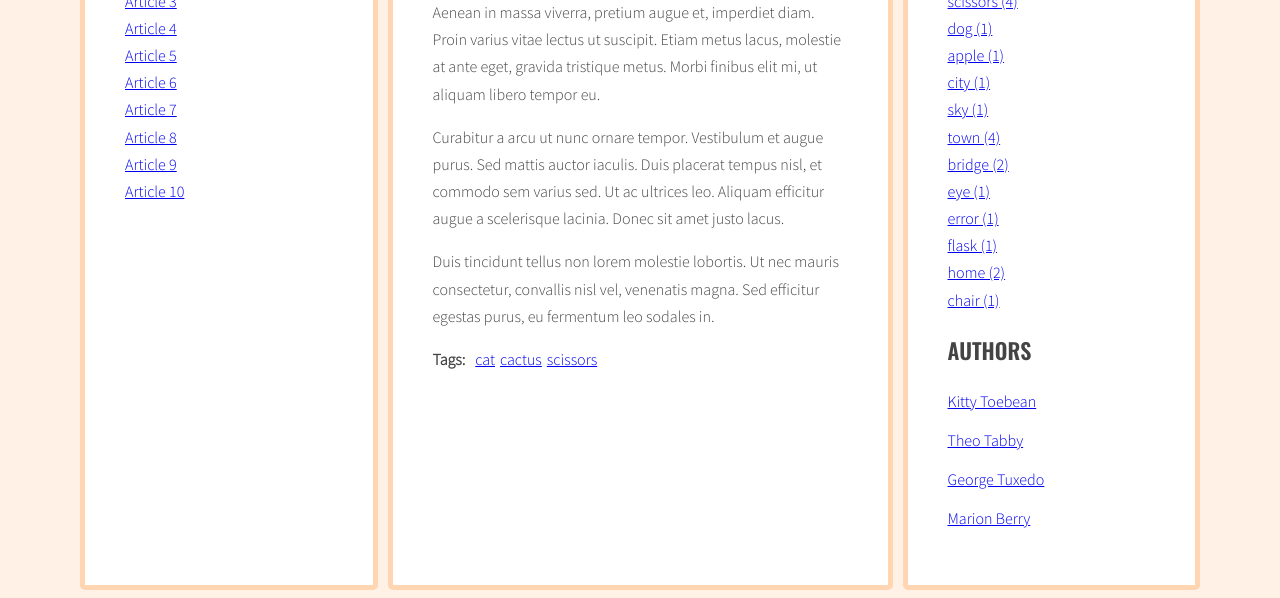
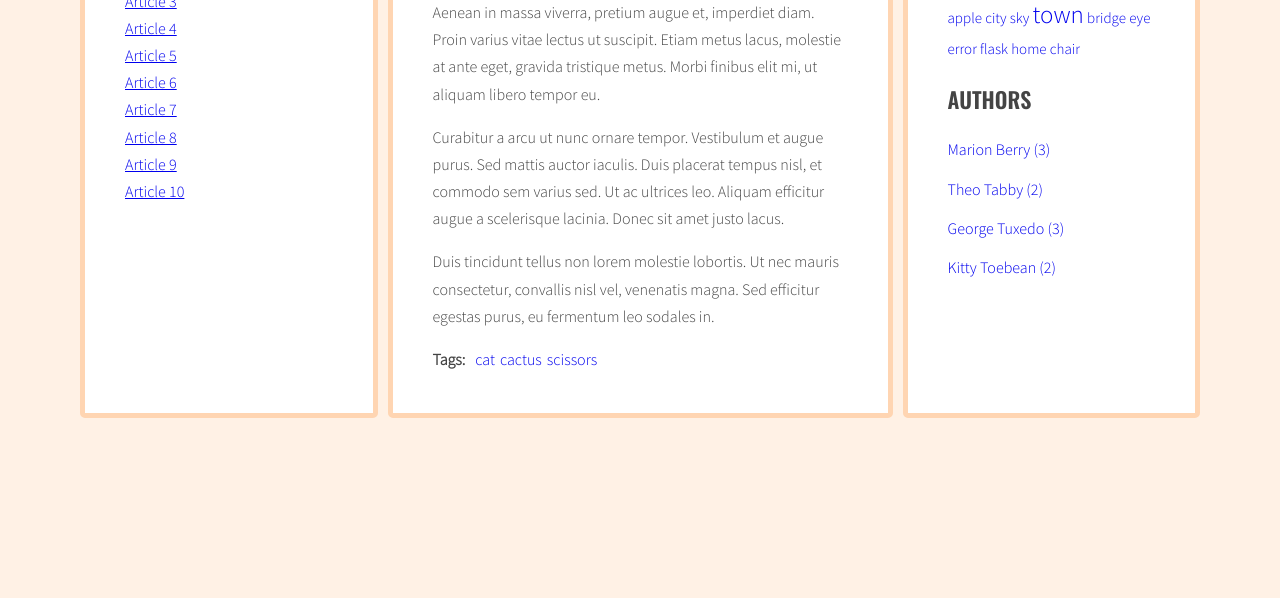
Before and after one commit to MaciekLichon/javascript-blog, a website: page index.html in a window 1280 px wide. Shown: the part 429-1027 px from the top of the page. After the commit the page ends 855 px from the top, so only its background shows below. Drawn offline with nearby package versions, Linux system fonts and the light colour scheme.

Commit message:
Add right sidebar functionality

```diff
--- a/index.html
+++ b/index.html
@@ -186,26 +186,6 @@
             </ul>
             <h2 class="section-title">Authors</h2>
             <ul class="list authors">
-              <li>
-                <a href="#">
-                  <span class="author-name">Kitty Toebean</span>
-                </a>
-              </li>
-              <li>
-                <a href="#">
-                  <span class="author-name">Theo Tabby</span>
-                </a>
-              </li>
-              <li>
-                <a href="#">
-                  <span class="author-name">George Tuxedo</span>
-                </a>
-              </li>
-              <li>
-                <a href="#">
-                  <span class="author-name">Marion Berry</span>
-                </a>
-              </li>
             </ul>
           </aside>
 
--- a/js/script.js
+++ b/js/script.js
@@ -35,27 +35,32 @@ const titleClickHandler = function(event){
   console.log('7. Clicked article displayed');
 };
 
-const optArticleSelector = '.post',
-  optTitleSelector = '.post-title',
-  optTitleListSelector = '.titles',
-  optArticleTagsSelector = '.post-tags .list',
-  optArticleAuthorSelector = '.post-author',
-  optTagsListSelector = '.tags.list';
+const opts = {
+  articleSelector: '.post',
+  titleSelector: '.post-title',
+  titleListSelector: '.titles',
+  articleTagsSelector: '.post-tags .list',
+  articleAuthorSelector: '.post-author',
+  authorsListSelector: '.authors.list',
+  tagsListSelector: '.tags.list',
+  cloudClassCount: 5,
+  cloudClassPrefix: 'tag-size-'
+};
 
 function generateTitleLinks(customSelector = ''){
   console.log(customSelector);
   /* remove contents of titleList */
-  const titleList = document.querySelector(optTitleListSelector);
+  const titleList = document.querySelector(opts.titleListSelector);
   titleList.innerHTML = '';
   console.log('all title links removed');
   /* for each article */
   let html = '';
-  const articles = document.querySelectorAll(optArticleSelector + customSelector);
+  const articles = document.querySelectorAll(opts.articleSelector + customSelector);
   for(let article of articles){
     /* get the article id */
     const articleID = article.getAttribute('id');
     /* find the title element and get the title from the title element */
-    const articleTitle = article.querySelector(optTitleSelector).innerHTML;
+    const articleTitle = article.querySelector(opts.titleSelector).innerHTML;
     /* create HTML of the link */
     const linkHTML = '<li><a href="#' + articleID + '"><span>' + articleTitle + '</span></a></li>';
     console.log('id', articleID, 'title', articleTitle, 'link created');
@@ -77,16 +82,43 @@ function generateTitleLinks(customSelector = ''){
 
 generateTitleLinks();
 
+/*
+function calculateTagsParams(tags){
+  let tagValues = [];
+  for(let tag in tags) {
+    tagValues.push(tags[tag]);
+  }
+  return {min: Math.min(...tagValues), max: Math.max(...tagValues)};
+}
+*/
+
+function calculateTagsParams(tags){
+  let params = {max: 0, min: 999999};
+  for(let tag in tags){
+    params.max = Math.max(tags[tag], params.max);
+    params.min = Math.min(tags[tag], params.min);
+  }
+  return params;
+}
+
+function calculateTagClass(count, params){
+  const normalizedCount = count - params.min;
+  const normalizedMax = params.max - params.min;
+  const percentage = normalizedCount / normalizedMax;
+  const classNumber = Math.floor( percentage * (opts.cloudClassCount - 1) + 1 );
+
+  return opts.cloudClassPrefix + classNumber;
+}
 
 function generateTags(){
   /* [NEW] create a new variable allTags with an empty object */
   let allTags = {};
   /* find all articles */
-  const articles = document.querySelectorAll(optArticleSelector);
+  const articles = document.querySelectorAll(opts.articleSelector);
   /* START LOOP: for every article: */
   for(let article of articles){
     /* find tags wrapper (in EACH ARTICLE not DOCUMENT) */
-    const tagList = article.querySelector(optArticleTagsSelector);
+    const tagList = article.querySelector(opts.articleTagsSelector);
     tagList.innerHTML = '';
     console.log(tagList);
     /* make html variable with empty string */
@@ -117,15 +149,22 @@ function generateTags(){
   /* END LOOP: for every article: */
   }
   /* [NEW] find list of tags in right column */
-  const tagList = document.querySelector(optTagsListSelector);
+  const tagList = document.querySelector(opts.tagsListSelector);
+
+  const tagsParams = calculateTagsParams(allTags);
+  console.log('tagsParams:', tagsParams);
   /* [NEW] create variable for all links HTML code */
   let allTagsHTML = '';
   /* [NEW] START LOOP: for each tag in allTags: */
   for(let tag in allTags){
     /* [NEW] generate code of a link and add it to allTagsHTML */
-    allTagsHTML += '<li><a href="#tag-' + tag + '">' + tag + ' (' + allTags[tag] + ')' + '</a></li>';
+    const tagLinkHTML = '<li><a ' + 'class="' + calculateTagClass(allTags[tag], tagsParams) + '" href="#tag-' + tag + '">' + tag + '</a> </li>';
+    console.log('tagLinkHTML:', tagLinkHTML);
+
+    allTagsHTML += tagLinkHTML;
   /* [NEW] END LOOP: for each tag in allTags: */
   }
+  console.log(allTags);
   /*[NEW] add HTML from allTagsHTML to tagList */
   tagList.innerHTML = allTagsHTML;
 }
@@ -174,7 +213,7 @@ function tagClickHandler(event){
 
 function addClickListenersToTags(){
   /* find all links to tags */
-  const tags = document.querySelectorAll('.post-tags .list a');
+  const tags = document.querySelectorAll('.post-tags .list a, .tags.list a');
   /* START LOOP: for each link */
   for(let tag of tags){
     /* add tagClickHandler as event listener for that link */
@@ -187,12 +226,14 @@ addClickListenersToTags();
 
 
 function generateAuthors(){
+  /* [NEW] create a new variable allAuthors with an empty object */
+  let allAuthors = {};
   /* find all articles */
-  const articles = document.querySelectorAll(optArticleSelector);
+  const articles = document.querySelectorAll(opts.articleSelector);
   /* START LOOP: for every article: */
   for(let article of articles){
     /* find author wrapper (in EACH ARTICLE not DOCUMENT) */
-    const author = article.querySelector(optArticleAuthorSelector);
+    const author = article.querySelector(opts.articleAuthorSelector);
     author.innerHTML = '';
     /* make html variable with empty string */
     let html = '';
@@ -206,8 +247,25 @@ function generateAuthors(){
     html = linkHTML;
     /* insert HTML of all the links into the author wrapper */
     author.innerHTML = html;
+    /* Authors counter */
+    if(!allAuthors[articleAuthor]){
+      allAuthors[articleAuthor] = 1;
+    } else {
+      allAuthors[articleAuthor]++;
+    }
   /* END LOOP: for every article: */
   }
+
+  /* Generate author links in the right column */
+  const authorList = document.querySelector(opts.authorsListSelector);
+  authorList.innerHTML = '';
+
+  let allAuthorsHTML = '';
+  for (let author in allAuthors){
+    const authorLinkHTML = '<li><a href="#author-' + author + '">' + author + ' (' + allAuthors[author] + ')</a></li>';
+    allAuthorsHTML += authorLinkHTML;
+  }
+  authorList.innerHTML = allAuthorsHTML;
 }
 
 generateAuthors();
@@ -254,7 +312,7 @@ function authorClickHandler(event){
 
 function addClickListenersToAuthors() {
   /* find all links to authors */
-  const authors = document.querySelectorAll('.post-author a');
+  const authors = document.querySelectorAll('.post-author a, .authors.list a');
   /* START LOOP: for each link */
   for(let author of authors){
     /* add authorClickHandler as event listener for that link */
--- a/sass/style.scss
+++ b/sass/style.scss
@@ -137,3 +137,34 @@ body {
     margin: 0 5px 0 0;
   }
 }
+
+/* Tag cloud */
+
+.tags {
+  li {
+    display: inline;
+  }
+}
+
+a[href^="#tag-"] {
+  text-decoration: none;
+}
+.tag-size-1 {
+  font-size: 15px;
+}
+.tag-size-2 {
+  font-size: 20px;
+}
+.tag-size-3 {
+  font-size: 25px;
+}
+.tag-size-4 {
+  font-size: 30px;
+}
+.tag-size-5 {
+  font-size: 35px;
+}
+
+a[href^="#author-"] {
+  text-decoration: none;
+}
```
Also changed, not shown: css/style.css, 1 other file.
